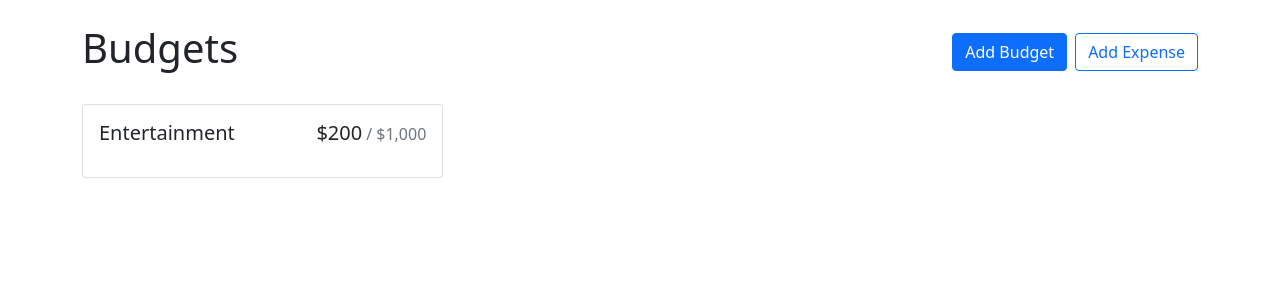
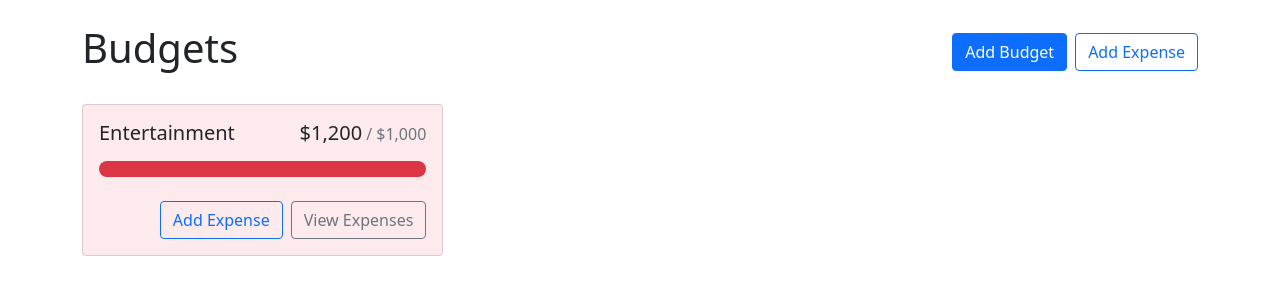
Before and after one commit to CelineCambier/budget_app, a React (Create React App) app: page / in a window 1280 px wide. Shown: the top 300 px of the page. Built offline with nearby package versions, Linux system fonts and the light colour scheme.

Commit message:
Added progress bar + style

```diff
--- a/src/App.js
+++ b/src/App.js
@@ -18,7 +18,7 @@
           alignItems: "flex-start",
         }}
       >
-        <BudgetCard name="Entertainment" amount={200} max={1000}></BudgetCard>
+        <BudgetCard name="Entertainment" amount={1200} max={1000}></BudgetCard>
       </div>
     </Container>
   );
--- a/src/components/BudgetCard.js
+++ b/src/components/BudgetCard.js
@@ -1,18 +1,47 @@
-import { Card } from "react-bootstrap";
+import { Card, ProgressBar, Stack, Button } from "react-bootstrap";
 import { currencyFormatter } from "../utils";
 
-export default function BudgetCard({ name, amount, max }) {
+export default function BudgetCard({ name, amount, max, gray }) {
+  const classNames = [];
+  if (amount > max) {
+    classNames.push("bg-danger", "bg-opacity-10");
+  } else if (gray) {
+    classNames.push("bg-light");
+  }
+
   return (
-    <Card>
+    <Card className={classNames.join(" ")}>
       <Card.Body>
         <Card.Title className="d-flex justify-content-between align-items-baseline fw-normal mb-3">
           <div className="me-2">{name}</div>
           <div className="d-flex align-items-baseline">
             {currencyFormatter.format(amount)}
-            <span className="text-muted fs-6 ms-1">/ {currencyFormatter.format(max)}</span>
+            <span className="text-muted fs-6 ms-1">
+              / {currencyFormatter.format(max)}
+            </span>
           </div>
         </Card.Title>
+        <ProgressBar
+          className="rounded-pill"
+          variant={getProgressBarVariant(amount, max)}
+          min={0}
+          max={max}
+          now={amount}
+        />
+        <Stack direction="horizontal" gap="2" className="mt-4">
+          <Button variant="outline-primary" className="ms-auto">
+            Add Expense
+          </Button>
+          <Button variant="outline-secondary">View Expenses</Button>
+        </Stack>
       </Card.Body>
     </Card>
   );
 }
+
+function getProgressBarVariant(amount, max) {
+  const ratio = amount / max;
+  if (ratio < 0.5) return "primary";
+  if (ratio < 0.75) return "warning";
+  return "danger";
+}
```
